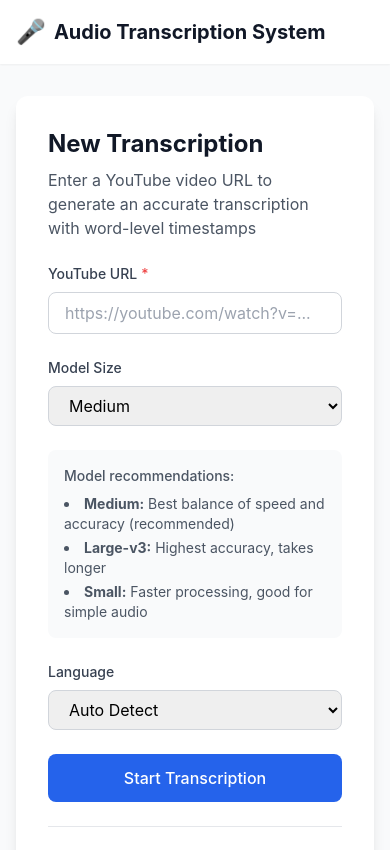
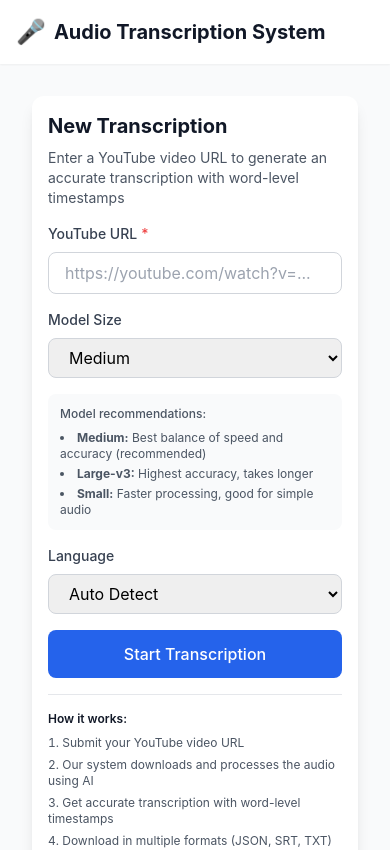
Before and after one commit to lukim7711/audio-transcription-system, a React (Vite) app in the folder frontend/: page / in a window 390 px wide. Shown: the top 850 px of the page. Built offline with nearby package versions, Linux system fonts and the light colour scheme.

Commit message:
Fix: Improve JobForm mobile responsiveness

```diff
--- a/frontend/src/components/JobForm/index.tsx
+++ b/frontend/src/components/JobForm/index.tsx
@@ -62,16 +62,16 @@ const JobForm: React.FC = () => {
   };
 
   return (
-    <div className="max-w-2xl mx-auto">
-      <div className="bg-white rounded-xl shadow-lg p-8">
-        <div className="mb-6">
-          <h2 className="text-2xl font-bold text-gray-900">New Transcription</h2>
-          <p className="text-gray-600 mt-2">
+    <div className="max-w-2xl mx-auto px-4">
+      <div className="bg-white rounded-xl shadow-lg p-4 sm:p-6 md:p-8">
+        <div className="mb-4 sm:mb-6">
+          <h2 className="text-xl sm:text-2xl font-bold text-gray-900">New Transcription</h2>
+          <p className="text-sm sm:text-base text-gray-600 mt-2">
             Enter a YouTube video URL to generate an accurate transcription with word-level timestamps
           </p>
         </div>
 
-        <form onSubmit={handleSubmit} className="space-y-6">
+        <form onSubmit={handleSubmit} className="space-y-4 sm:space-y-6">
           <Input
             label="YouTube URL"
             value={videoUrl}
@@ -90,7 +90,7 @@ const JobForm: React.FC = () => {
             disabled={isSubmitting}
           />
 
-          <div className="bg-gray-50 rounded-lg p-4 text-sm text-gray-600">
+          <div className="bg-gray-50 rounded-lg p-3 sm:p-4 text-xs sm:text-sm text-gray-600">
             <p className="font-medium mb-2">Model recommendations:</p>
             <ul className="space-y-1 list-disc list-inside">
               <li><strong>Medium:</strong> Best balance of speed and accuracy (recommended)</li>
@@ -118,9 +118,9 @@ const JobForm: React.FC = () => {
           </Button>
         </form>
 
-        <div className="mt-6 pt-6 border-t border-gray-200">
-          <h3 className="text-sm font-semibold text-gray-900 mb-2">How it works:</h3>
-          <ol className="text-sm text-gray-600 space-y-2 list-decimal list-inside">
+        <div className="mt-4 sm:mt-6 pt-4 sm:pt-6 border-t border-gray-200">
+          <h3 className="text-xs sm:text-sm font-semibold text-gray-900 mb-2">How it works:</h3>
+          <ol className="text-xs sm:text-sm text-gray-600 space-y-1.5 sm:space-y-2 list-decimal list-inside">
             <li>Submit your YouTube video URL</li>
             <li>Our system downloads and processes the audio using AI</li>
             <li>Get accurate transcription with word-level timestamps</li>
```
